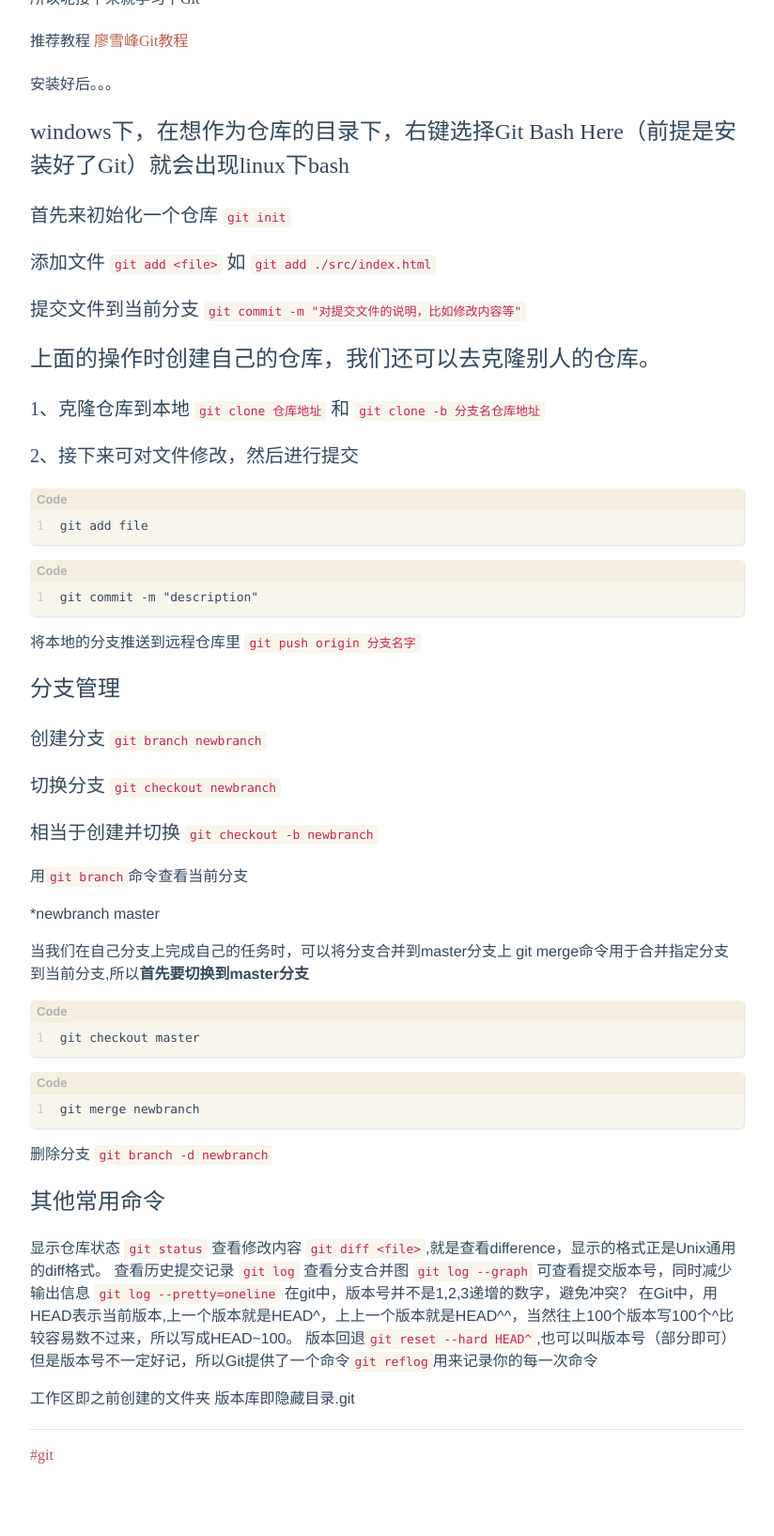
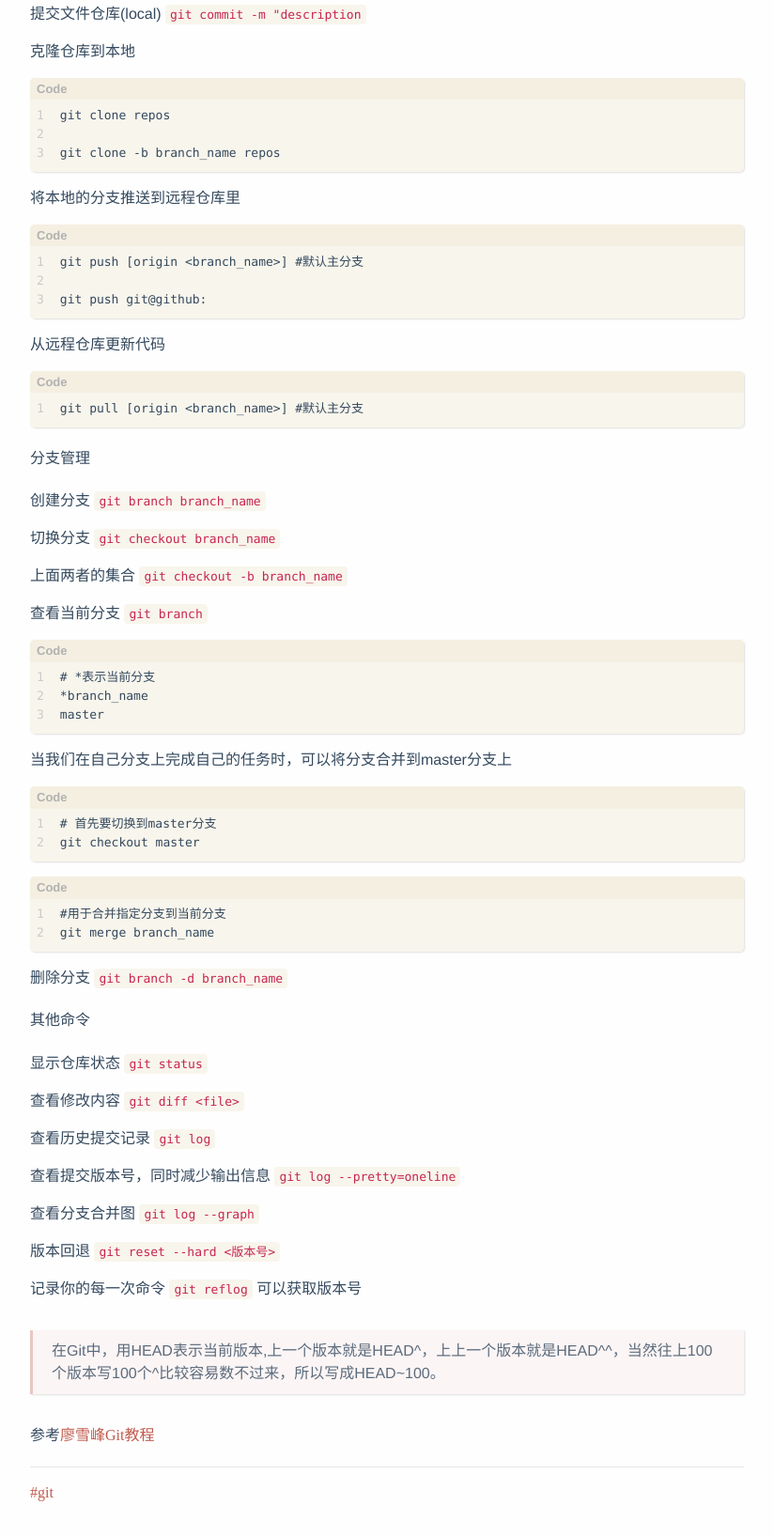
Before and after one commit to lossong/lossong.github.io, a plain HTML site: page post/2019/10/4/gitlearning/index.html in a window 1280 px wide. Shown: the part 396-2031 px from the top of the page at 94% size, without its empty margins (228-1052 px from the left). Drawn offline with nearby package versions, Linux system fonts and the light colour scheme; a script that the page names is missing.

Commit message:
rebuilding site 2019年10月 4日 19:52:04

```diff
--- a/categories/tools/index.xml
+++ b/categories/tools/index.xml
@@ -17,7 +17,7 @@
       <pubDate>Fri, 04 Oct 2019 03:17:37 +0800</pubDate>
 
       <guid>https://lossong.github.io/post/2019/10/4/gitlearning/</guid>
-      <description>作为一只程序员，需要了解的东西非常多，其中就有Git 那什么是Git呢？ Git是目前世界上最先进的分布式版本控制系统 当我们的程序需要多个人编写</description>
+      <description>Git，分布式版本控制系统，代码的管理平台 基本指令 初始化仓库 git init 添加文件 git add &amp;lt;file&amp;gt;/&amp;lt;directory&amp;gt; 如 git add . 提交文件仓库(local) git commit -m &amp;quot;description 克隆仓库到本地 1 2 3</description>
     </item>
 
   </channel>
--- a/index.xml
+++ b/index.xml
@@ -28,7 +28,7 @@ It makes use of a variety of open source projects including:
       <pubDate>Fri, 04 Oct 2019 03:17:37 +0800</pubDate>
 
       <guid>https://lossong.github.io/post/2019/10/4/gitlearning/</guid>
-      <description>作为一只程序员，需要了解的东西非常多，其中就有Git 那什么是Git呢？ Git是目前世界上最先进的分布式版本控制系统 当我们的程序需要多个人编写</description>
+      <description>Git，分布式版本控制系统，代码的管理平台 基本指令 初始化仓库 git init 添加文件 git add &amp;lt;file&amp;gt;/&amp;lt;directory&amp;gt; 如 git add . 提交文件仓库(local) git commit -m &amp;quot;description 克隆仓库到本地 1 2 3</description>
     </item>
 
   </channel>
--- a/post/2019/10/4/gitlearning/index.html
+++ b/post/2019/10/4/gitlearning/index.html
@@ -50,7 +50,7 @@
 
 <meta itemprop="datePublished" content="2019-10-04T03:17:37&#43;08:00" />
 <meta itemprop="dateModified" content="2019-10-04T03:17:37&#43;08:00" />
-<meta itemprop="wordCount" content="823">
+<meta itemprop="wordCount" content="450">
 
 
 
@@ -72,7 +72,7 @@
 <body>
   <div id="mobile-navbar" class="mobile-navbar">
   <div class="mobile-header-logo">
-    <a href="/" class="logo">Even</a>
+    <a href="/" class="logo">LOSSONG</a>
   </div>
   <div class="mobile-navbar-icon">
     <span></span>
@@ -98,7 +98,7 @@
   <div class="container" id="mobile-panel">
     <header id="header" class="header">
         <div class="logo-wrapper">
-  <a href="/" class="logo">Even</a>
+  <a href="/" class="logo">LOSSONG</a>
 </div>
 
 <nav class="site-navbar">
@@ -131,8 +131,8 @@
         <div class="post-category">
             <a href="/categories/tools/"> tools </a>
             </div>
-          <span class="more-meta"> 约 823 字 </span>
-          <span class="more-meta"> 预计阅读 2 分钟 </span>
+          <span class="more-meta"> 约 450 字 </span>
+          <span class="more-meta"> 预计阅读 1 分钟 </span>
 
       </div>
     </header>
@@ -141,94 +141,115 @@
     <div class="post-content">
 
 
-<h4 id="作为一只程序员-需要了解的东西非常多-其中就有git">作为一只程序员，需要了解的东西非常多，其中就有Git</h4>
+<h3 id="git-分布式版本控制系统-代码的管理平台">Git，分布式版本控制系统，代码的管理平台</h3>
 
-<h4 id="那什么是git呢-git是目前世界上最先进的分布式版本控制系统">那什么是Git呢？  Git是目前世界上最先进的分布式版本控制系统</h4>
+<h4 id="基本指令">基本指令</h4>
 
-<h4 id="当我们的程序需要多个人编写时-团队之间的代码提交就需要这么一个管理平台-记录每次修改信息-保存了之前的版本">当我们的程序需要多个人编写时，团队之间的代码提交就需要这么一个管理平台，记录每次修改信息，保存了之前的版本。</h4>
+<p>初始化仓库 <code>git init</code></p>
 
-<h4 id="所以呢接下来就学习下git">所以呢接下来就学习下Git</h4>
+<p>添加文件  <code>git add &lt;file&gt;/&lt;directory&gt;</code> 如 <code>git add .</code></p>
 
-<h4 id="推荐教程-廖雪峰git教程-https-www-liaoxuefeng-com-wiki-0013739516305929606dd18361248578c67b8067c8c017b000">推荐教程 <a href="https://www.liaoxuefeng.com/wiki/0013739516305929606dd18361248578c67b8067c8c017b000">廖雪峰Git教程</a></h4>
+<p>提交文件仓库(local)  <code>git commit -m &quot;description</code></p>
 
-<p>安装好后。。。</p>
+<p>克隆仓库到本地</p>
+<div class="highlight"><div class="chroma">
+<table class="lntable"><tr><td class="lntd">
+<pre class="chroma"><span class="lnt">1
+</span><span class="lnt">2
+</span><span class="lnt">3
+</span></pre></td>
+<td class="lntd">
+<pre class="chroma">git clone repos
 
-<h2 id="windows下-在想作为仓库的目录下-右键选择git-bash-here-前提是安装好了git-就会出现linux下bash">windows下，在想作为仓库的目录下，右键选择Git Bash Here（前提是安装好了Git）就会出现linux下bash</h2>
+git clone -b branch_name repos</pre></td></tr></table>
+</div>
+</div>
+<p>将本地的分支推送到远程仓库里</p>
+<div class="highlight"><div class="chroma">
+<table class="lntable"><tr><td class="lntd">
+<pre class="chroma"><span class="lnt">1
+</span><span class="lnt">2
+</span><span class="lnt">3
+</span></pre></td>
+<td class="lntd">
+<pre class="chroma">git push [origin &lt;branch_name&gt;] #默认主分支
 
-<h3 id="首先来初始化一个仓库-git-init">首先来初始化一个仓库 <code>git init</code></h3>
-
-<h3 id="添加文件-git-add-file-如-git-add-src-index-html">添加文件  <code>git add &lt;file&gt;</code> 如 <code>git add ./src/index.html</code></h3>
-
-<h3 id="提交文件到当前分支-git-commit-m-对提交文件的说明-比如修改内容等">提交文件到当前分支  <code>git commit -m &quot;对提交文件的说明，比如修改内容等&quot;</code></h3>
-
-<h2 id="上面的操作时创建自己的仓库-我们还可以去克隆别人的仓库">上面的操作时创建自己的仓库，我们还可以去克隆别人的仓库。</h2>
-
-<h3 id="1-克隆仓库到本地-git-clone-仓库地址-和-git-clone-b-分支名仓库地址">1、克隆仓库到本地 <code>git clone 仓库地址</code> 和 <code>git clone -b 分支名仓库地址</code></h3>
-
-<h3 id="2-接下来可对文件修改-然后进行提交">2、接下来可对文件修改，然后进行提交</h3>
+git push git@github:</pre></td></tr></table>
+</div>
+</div>
+<p>从远程仓库更新代码</p>
 <div class="highlight"><div class="chroma">
 <table class="lntable"><tr><td class="lntd">
 <pre class="chroma"><span class="lnt">1
 </span></pre></td>
 <td class="lntd">
-<pre class="chroma">git add file</pre></td></tr></table>
+<pre class="chroma">git pull [origin &lt;branch_name&gt;] #默认主分支</pre></td></tr></table>
+</div>
+</div>
+<h4 id="分支管理">分支管理</h4>
+
+<p>创建分支 <code>git branch branch_name</code></p>
+
+<p>切换分支 <code>git checkout branch_name</code></p>
+
+<p>上面两者的集合  <code>git checkout -b branch_name</code></p>
+
+<p>查看当前分支 <code>git branch</code></p>
+<div class="highlight"><div class="chroma">
+<table class="lntable"><tr><td class="lntd">
+<pre class="chroma"><span class="lnt">1
+</span><span class="lnt">2
+</span><span class="lnt">3
+</span></pre></td>
+<td class="lntd">
+<pre class="chroma"># *表示当前分支
+*branch_name
+master</pre></td></tr></table>
+</div>
+</div>
+<p>当我们在自己分支上完成自己的任务时，可以将分支合并到master分支上</p>
+<div class="highlight"><div class="chroma">
+<table class="lntable"><tr><td class="lntd">
+<pre class="chroma"><span class="lnt">1
+</span><span class="lnt">2
+</span></pre></td>
+<td class="lntd">
+<pre class="chroma"># 首先要切换到master分支
+git checkout master</pre></td></tr></table>
 </div>
 </div><div class="highlight"><div class="chroma">
 <table class="lntable"><tr><td class="lntd">
 <pre class="chroma"><span class="lnt">1
+</span><span class="lnt">2
 </span></pre></td>
 <td class="lntd">
-<pre class="chroma">git commit -m &#34;description&#34;</pre></td></tr></table>
+<pre class="chroma">#用于合并指定分支到当前分支
+git merge branch_name</pre></td></tr></table>
 </div>
 </div>
-<p>将本地的分支推送到远程仓库里 <code>git push origin 分支名字</code></p>
+<p>删除分支 <code>git branch -d branch_name</code></p>
 
-<h2 id="分支管理">分支管理</h2>
+<h4 id="其他命令">其他命令</h4>
 
-<h3 id="创建分支-git-branch-newbranch">创建分支 <code>git branch newbranch</code></h3>
+<p>显示仓库状态 <code>git status</code></p>
 
-<h3 id="切换分支-git-checkout-newbranch">切换分支 <code>git checkout newbranch</code></h3>
+<p>查看修改内容 <code>git diff &lt;file&gt;</code></p>
 
-<h3 id="相当于创建并切换-git-checkout-b-newbranch">相当于创建并切换 <code>git checkout -b newbranch</code></h3>
+<p>查看历史提交记录 <code>git log</code></p>
 
-<p>用<code>git branch</code>命令查看当前分支</p>
+<p>查看提交版本号，同时减少输出信息 <code>git log --pretty=oneline</code></p>
 
-<p>*newbranch
-master</p>
+<p>查看分支合并图 <code>git log --graph</code></p>
 
-<p>当我们在自己分支上完成自己的任务时，可以将分支合并到master分支上
-git merge命令用于合并指定分支到当前分支,所以<strong>首先要切换到master分支</strong></p>
-<div class="highlight"><div class="chroma">
-<table class="lntable"><tr><td class="lntd">
-<pre class="chroma"><span class="lnt">1
-</span></pre></td>
-<td class="lntd">
-<pre class="chroma">git checkout master</pre></td></tr></table>
-</div>
-</div><div class="highlight"><div class="chroma">
-<table class="lntable"><tr><td class="lntd">
-<pre class="chroma"><span class="lnt">1
-</span></pre></td>
-<td class="lntd">
-<pre class="chroma">git merge newbranch</pre></td></tr></table>
-</div>
-</div>
-<p>删除分支 <code>git branch -d newbranch</code></p>
+<p>版本回退 <code>git reset --hard &lt;版本号&gt;</code></p>
 
-<h2 id="其他常用命令">其他常用命令</h2>
+<p>记录你的每一次命令 <code>git reflog</code> 可以获取版本号</p>
 
-<p>显示仓库状态 <code>git status</code>
-查看修改内容 <code>git diff &lt;file&gt;</code>,就是查看difference，显示的格式正是Unix通用的diff格式。
-查看历史提交记录 <code>git log</code>
-查看分支合并图 <code>git log --graph</code>
-可查看提交版本号，同时减少输出信息 <code>git log --pretty=oneline</code>
-在git中，版本号并不是1,2,3递增的数字，避免冲突？
-在Git中，用HEAD表示当前版本,上一个版本就是HEAD^，上上一个版本就是HEAD^^，当然往上100个版本写100个^比较容易数不过来，所以写成HEAD~100。
-版本回退<code>git reset --hard HEAD^</code>,也可以叫版本号（部分即可）
-但是版本号不一定好记，所以Git提供了一个命令<code>git reflog</code>用来记录你的每一次命令</p>
+<blockquote>
+<p>在Git中，用HEAD表示当前版本,上一个版本就是HEAD^，上上一个版本就是HEAD^^，当然往上100个版本写100个^比较容易数不过来，所以写成HEAD~100。</p>
+</blockquote>
 
-<p>工作区即之前创建的文件夹
-版本库即隐藏目录.git</p>
+<h4 id="参考-廖雪峰git教程-https-www-liaoxuefeng-com-wiki-0013739516305929606dd18361248578c67b8067c8c017b000">参考<a href="https://www.liaoxuefeng.com/wiki/0013739516305929606dd18361248578c67b8067c8c017b000">廖雪峰Git教程</a></h4>
 
     </div>
 
--- a/post/index.xml
+++ b/post/index.xml
@@ -17,7 +17,7 @@
       <pubDate>Fri, 04 Oct 2019 03:17:37 +0800</pubDate>
 
       <guid>https://lossong.github.io/post/2019/10/4/gitlearning/</guid>
-      <description>作为一只程序员，需要了解的东西非常多，其中就有Git 那什么是Git呢？ Git是目前世界上最先进的分布式版本控制系统 当我们的程序需要多个人编写</description>
+      <description>Git，分布式版本控制系统，代码的管理平台 基本指令 初始化仓库 git init 添加文件 git add &amp;lt;file&amp;gt;/&amp;lt;directory&amp;gt; 如 git add . 提交文件仓库(local) git commit -m &amp;quot;description 克隆仓库到本地 1 2 3</description>
     </item>
 
   </channel>
--- a/tags/git/index.xml
+++ b/tags/git/index.xml
@@ -17,7 +17,7 @@
       <pubDate>Fri, 04 Oct 2019 03:17:37 +0800</pubDate>
 
       <guid>https://lossong.github.io/post/2019/10/4/gitlearning/</guid>
-      <description>作为一只程序员，需要了解的东西非常多，其中就有Git 那什么是Git呢？ Git是目前世界上最先进的分布式版本控制系统 当我们的程序需要多个人编写</description>
+      <description>Git，分布式版本控制系统，代码的管理平台 基本指令 初始化仓库 git init 添加文件 git add &amp;lt;file&amp;gt;/&amp;lt;directory&amp;gt; 如 git add . 提交文件仓库(local) git commit -m &amp;quot;description 克隆仓库到本地 1 2 3</description>
     </item>
 
   </channel>
```
Also changed, not shown: 404.html (+2 -2 lines), about/about/index.html (+2 -2 lines), about/index.html (+2 -2 lines), categories/index.html (+2 -2 lines), categories/tools/index.html (+2 -2 lines), index.html (+5 -5 lines), post/index.html (+2 -2 lines), tags/git/index.html (+2 -2 lines), tags/index.html (+2 -2 lines).
